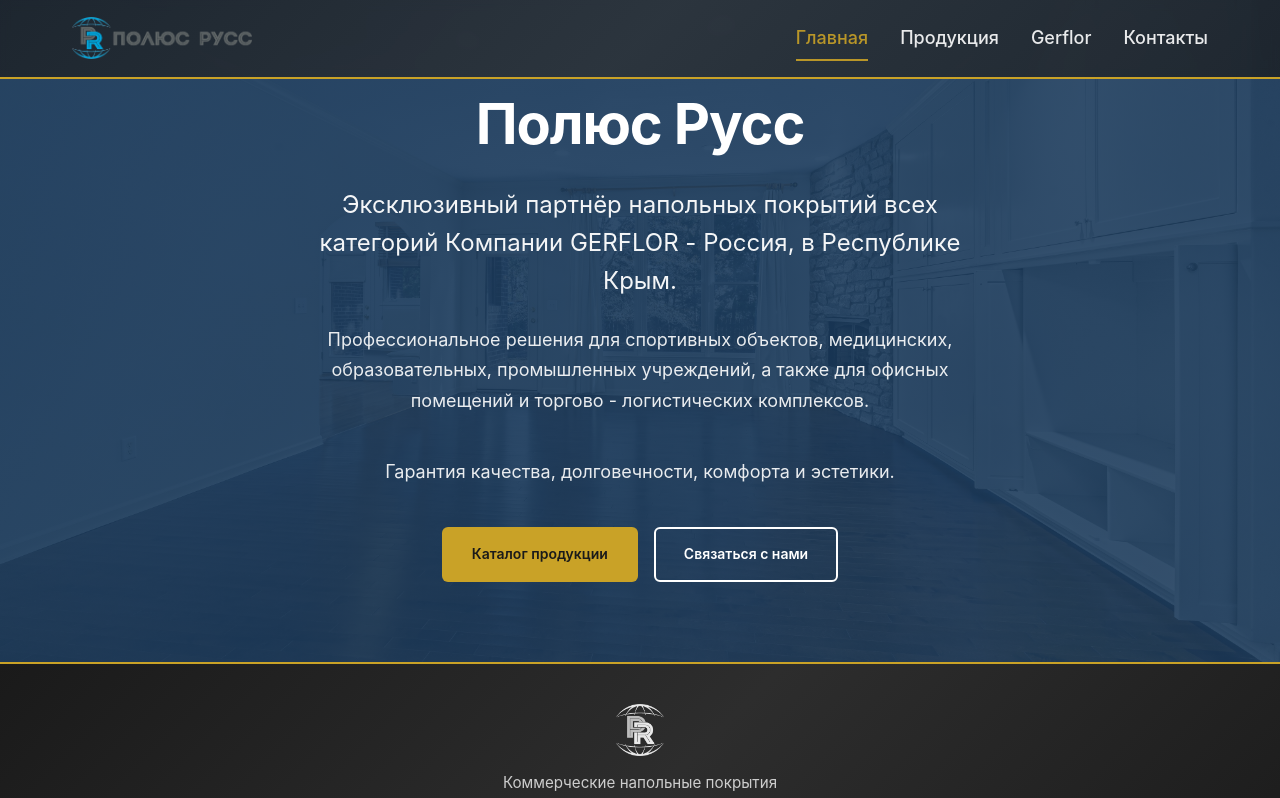
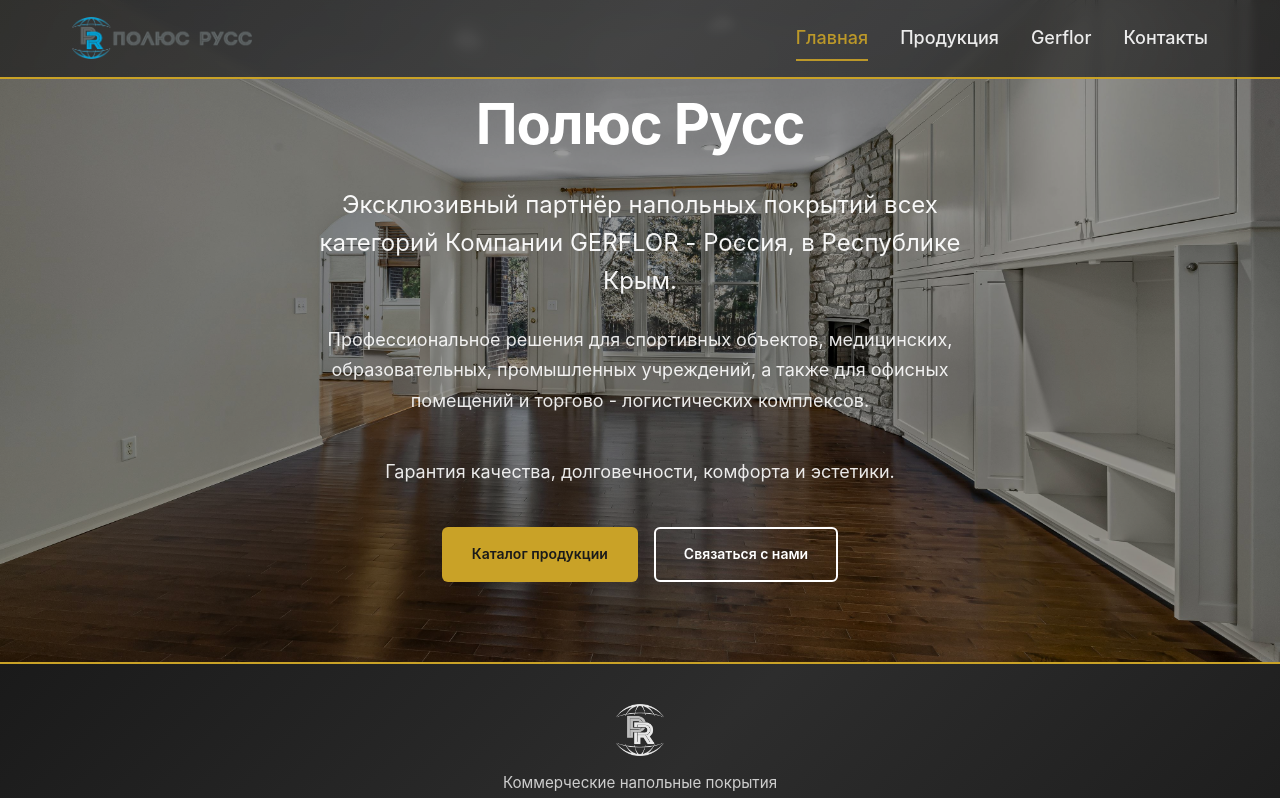
Before and after one commit to SergeyMalyuga/polus-russ, an Angular app: page / in a window 1280 px wide. Shown: the top 798 px of the page. Built offline with nearby package versions, Linux system fonts and the light colour scheme.

Commit message:
feat(hero): обновить фон

```diff
--- a/src/app/components/hero/hero.component.scss
+++ b/src/app/components/hero/hero.component.scss
@@ -1,15 +1,23 @@
 @use '../../../styles/variables' as variables;
 
 .hero {
-  background:
-    linear-gradient(135deg, rgba(26, 58, 92, 0.92), rgba(26, 58, 92, 0.88)),
-    url('/assets/images/hero-bg.jpg') center/cover no-repeat;
+  background: url('/assets/images/hero-bg.jpg') center/cover no-repeat;
+  position: relative;
   color: #fff;
   padding: 5rem 0;
   text-align: center;
   min-height: calc(100vh - 140px);
   display: flex;
   align-items: center;
+  z-index: 1;
+
+  &::before {
+    content: '';
+    position: absolute;
+    inset: 0;
+    background-color: rgb(0 0 0 / 0.4);
+    z-index: -1;
+  }
 
   @media (max-width: 768px) {
     padding: 3.5rem 0;
```
